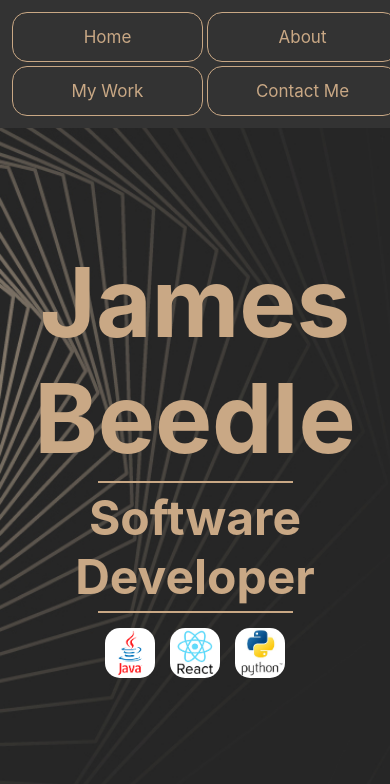
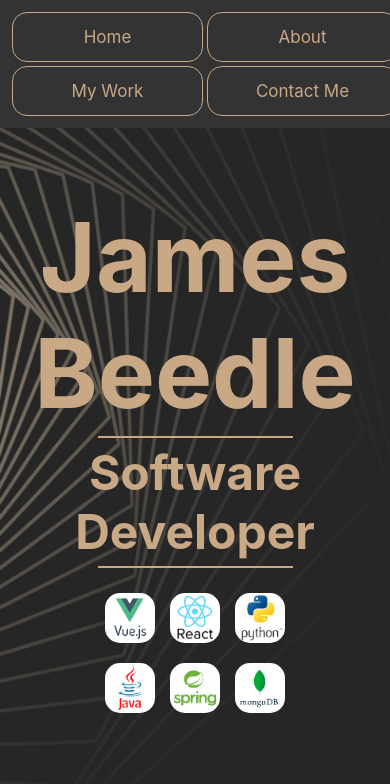
Before and after one commit to JamesSBeedle/JamesSBeedle.github.io, a React (Create React App) app: page / in a window 390 px wide. Shown: the top 784 px of the page. Built offline with nearby package versions, Linux system fonts and the light colour scheme.

Commit message:
changed some css and images on home page

```diff
--- a/src/components/Applications.css
+++ b/src/components/Applications.css
@@ -26,7 +26,7 @@
     display: flex;
     flex-direction: column;
     height: auto;
-    width: 40%;
+    width: 20%;
     margin: 15px auto;
 
 }
@@ -194,6 +194,14 @@
         display:flex;
 
     }
+    .images-wrapper-carousel-try{
+        display: flex;
+        flex-direction: column;
+        height: auto;
+        width: 50%;
+        margin: 15px auto;
+
+    }
 
 
 
--- a/src/components/Home.css
+++ b/src/components/Home.css
@@ -39,6 +39,23 @@
 .image-container-home{
     display: flex;
     flex-direction: row;
+    flex-wrap: wrap;
     justify-content: space-around;
     margin: 10px 25%;
 }
+
+.small-img-home{
+    height:70px;
+    width:70px;
+    background-color: white;
+    margin:0 auto;
+    border-radius:15px;
+}
+
+@media(max-width: 500px){
+    .small-img-home{
+        margin:10px auto;
+        height:50px;
+        width:50px;
+    }
+}
--- a/src/components/Home.js
+++ b/src/components/Home.js
@@ -1,8 +1,11 @@
 import "./Home.css"
 import Footer from './Footer'
+import react from "../images/React.jpg"
+import vue from "../images/Vue.jpg"
+import python from "../images/Python.jpg"
+import mongo from "../images/MongoDB.jpg"
 import Java from "../images/Java.jpg"
-import react from "../images/React.jpg"
-import python from "../images/Python.jpg"
+import spring from "../images/Spring.jpg"
 
 
 const Home = () => {
@@ -16,9 +19,13 @@ const Home = () => {
                     <h2 className="profession">Software Developer</h2>
                     <div className="underline"></div>
                     <div className="image-container-home">
-                    <img className="small-img" src ={Java} alt = "Java logo"></img>
-                    <img className="small-img" src ={react} alt = "React logo"></img>
-                    <img className="small-img" src ={python} alt = "Python3 logo"></img>
+                    <img className="small-img-home" src ={vue} alt = "vue logo"></img>
+                        <img className="small-img-home" src ={react} alt = "react logo"></img>
+                        <img className="small-img-home" src = {python} alt = "python logo"></img>
+                        <img className="small-img-home" src ={Java} alt = "java logo"></img>
+                        <img className="small-img-home" src ={spring} alt = "spring logo"></img>
+                        <img className="small-img-home" src = {mongo} alt = "mongoDB logo"></img>
+
                     </div>
 
                 </section>
```
